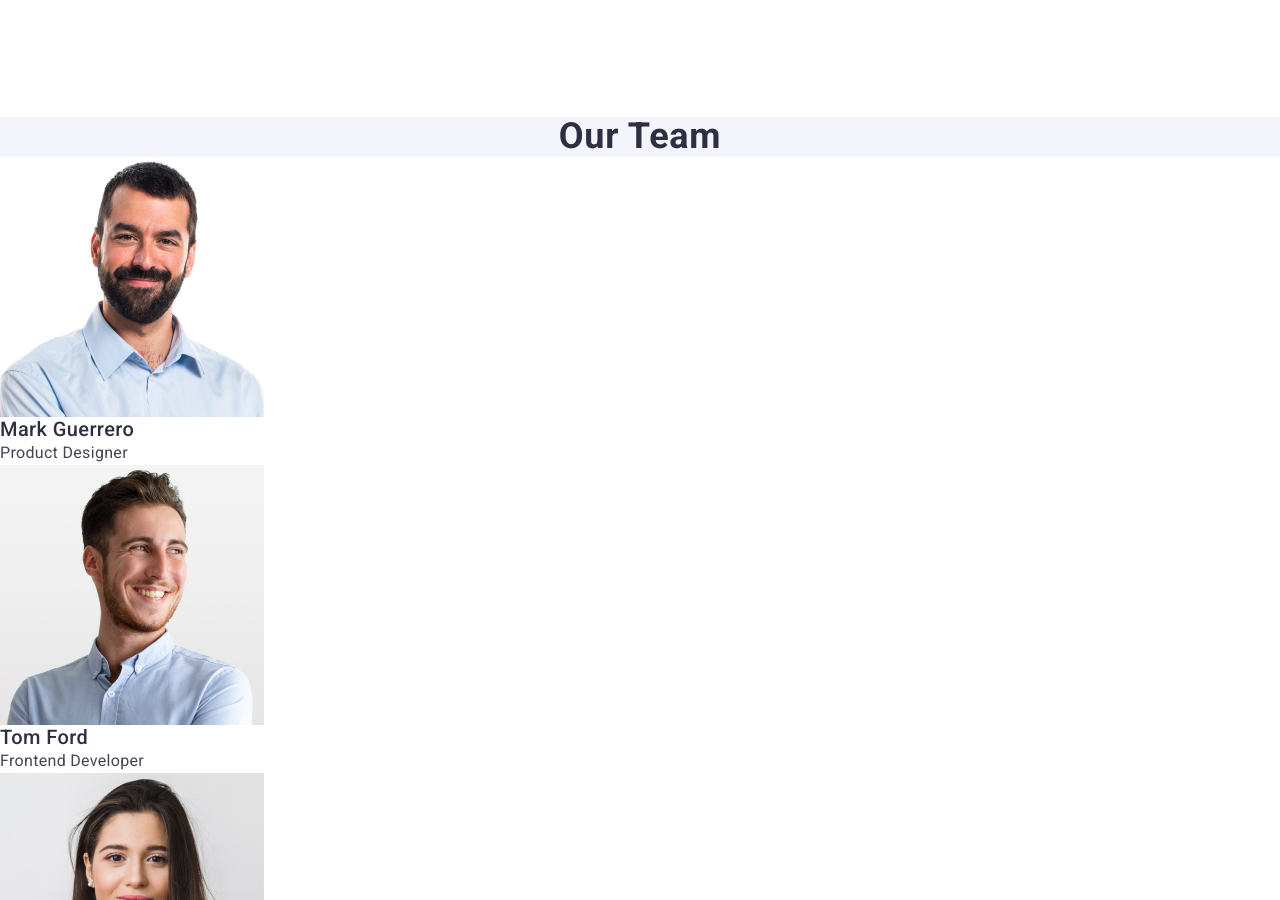
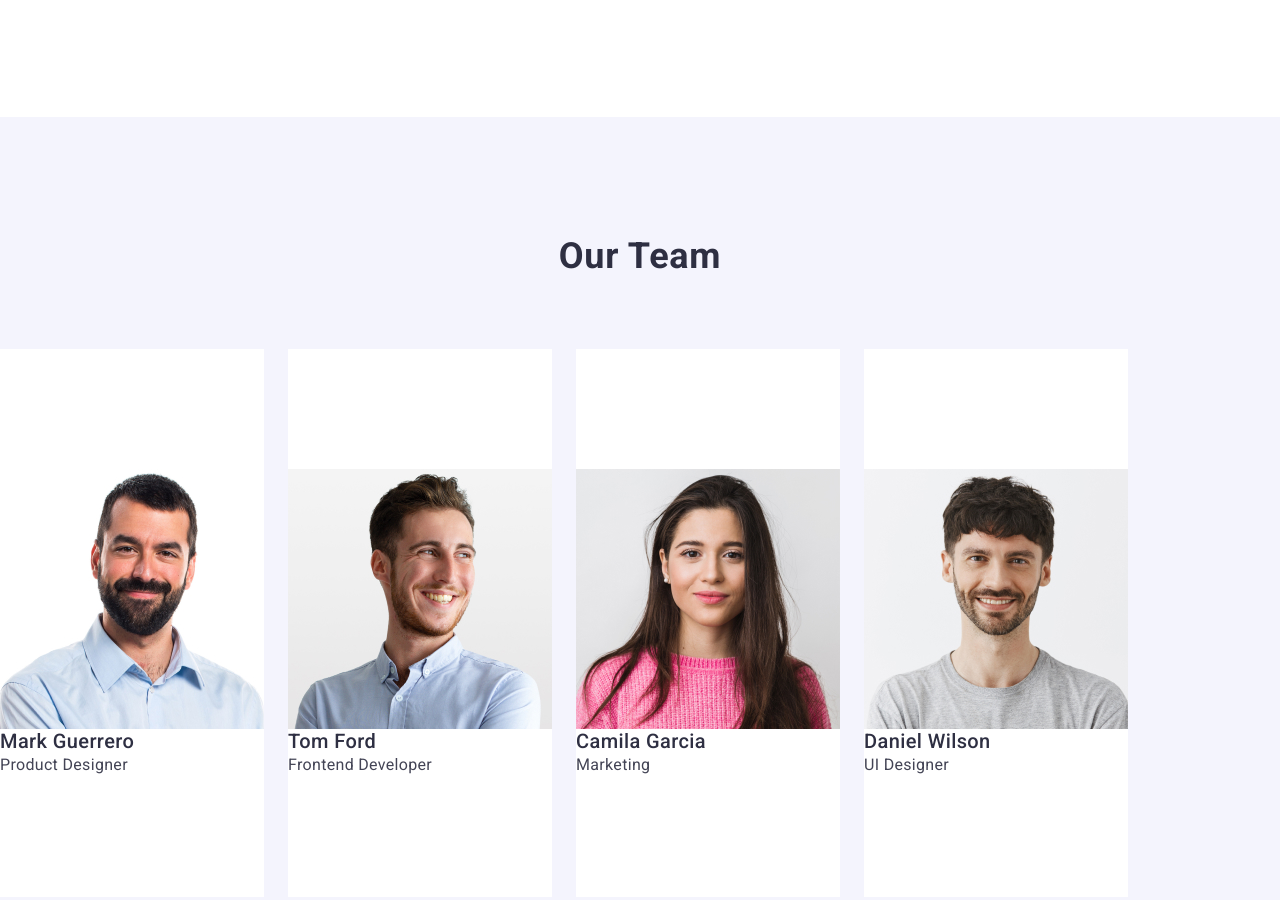
Before and after one commit to Devid-Hainal/goit-markup-hw-03, a plain HTML site: page index.html in a window 1280 px wide. Shown: the part 876-1776 px from the top of the page. Drawn offline with nearby package versions, Linux system fonts and the light colour scheme.

Commit message:
portfolio

```diff
--- a/css/styles.css
+++ b/css/styles.css
@@ -216,9 +216,18 @@ img {
 /* #endregion Hero */
 
 /* #region portfolio */
+
+.portfolio {
+  padding: 120px 0;
+}
+
+.contants-portfolio {
+}
+
 .portfolio {
   background-color: #f4f4fd;
 }
+
 .portfolio-logo {
   font-weight: 700;
   font-size: 36px;
@@ -227,9 +236,20 @@ img {
   text-align: center;
   text-transform: capitalize;
   color: #2e2f42;
+  margin-bottom: 72px;
 }
+
+.protfolio-cart-item {
+  display: flex;
+  align-items: center;
+  gap: 24px;
+  margin-right: 0;
+}
+
 .protfolio-cart {
   background-color: #ffffff;
+  padding-top: 120px;
+  padding-bottom: 120px;
 }
 .cart-content {
   font-weight: 500;
--- a/index.html
+++ b/index.html
@@ -102,8 +102,9 @@
       </section>
       <!-- portfolio -->
       <section class="portfolio">
+        <div class="contants contants-portfolio">
           <h2 class="portfolio-logo">Our Team</h2>
-        <ul>
+          <ul class="protfolio-cart-item">
             <li class="protfolio-cart">
               <img
                 src="./images/mark-guerrero.jpg"
@@ -111,8 +112,10 @@
                 width="264"
                 height="260"
               />
+              <div>
                 <h3 class="cart-content">Mark Guerrero</h3>
                 <p class="cart-content-tem">Product Designer</p>
+              </div>
             </li>
             <li class="protfolio-cart">
               <img
@@ -121,8 +124,10 @@
                 width="264"
                 height="260"
               />
+              <div>
                 <h3 class="cart-content">Tom Ford</h3>
                 <p class="cart-content-tem">Frontend Developer</p>
+              </div>
             </li>
             <li class="protfolio-cart">
               <img
@@ -131,8 +136,10 @@
                 width="264"
                 height="260"
               />
+              <div>
                 <h3 class="cart-content">Camila Garcia</h3>
                 <p class="cart-content-tem">Marketing</p>
+              </div>
             </li>
             <li class="protfolio-cart">
               <img
@@ -141,10 +148,13 @@
                 width="264"
                 height="260"
               />
+              <div>
                 <h3 class="cart-content">Daniel Wilson</h3>
                 <p class="cart-content-tem">UI Designer</p>
+              </div>
             </li>
           </ul>
+        </div>
       </section>
       <!-- project -->
       <section class="project">
```
Lines whose indentation alone changed are shown as unchanged.
